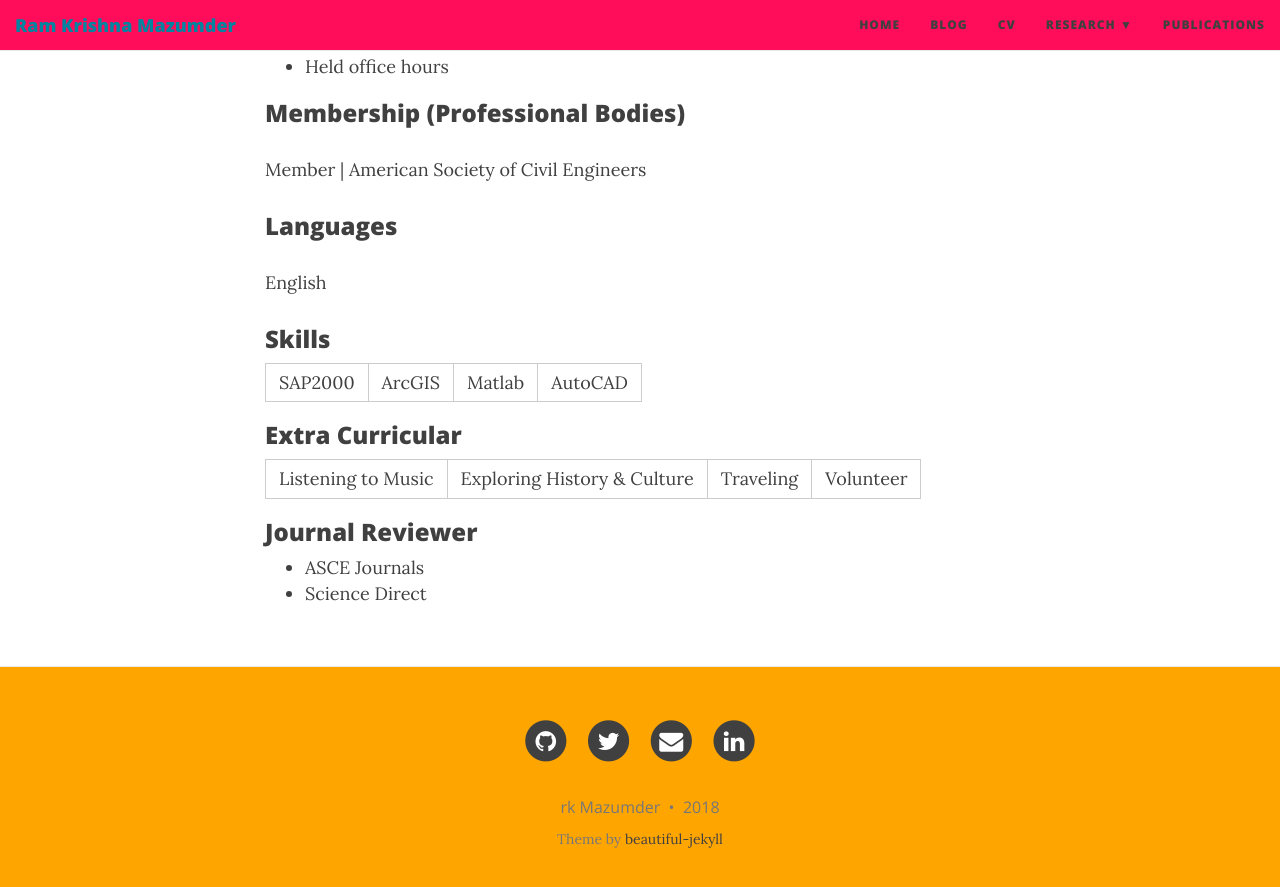
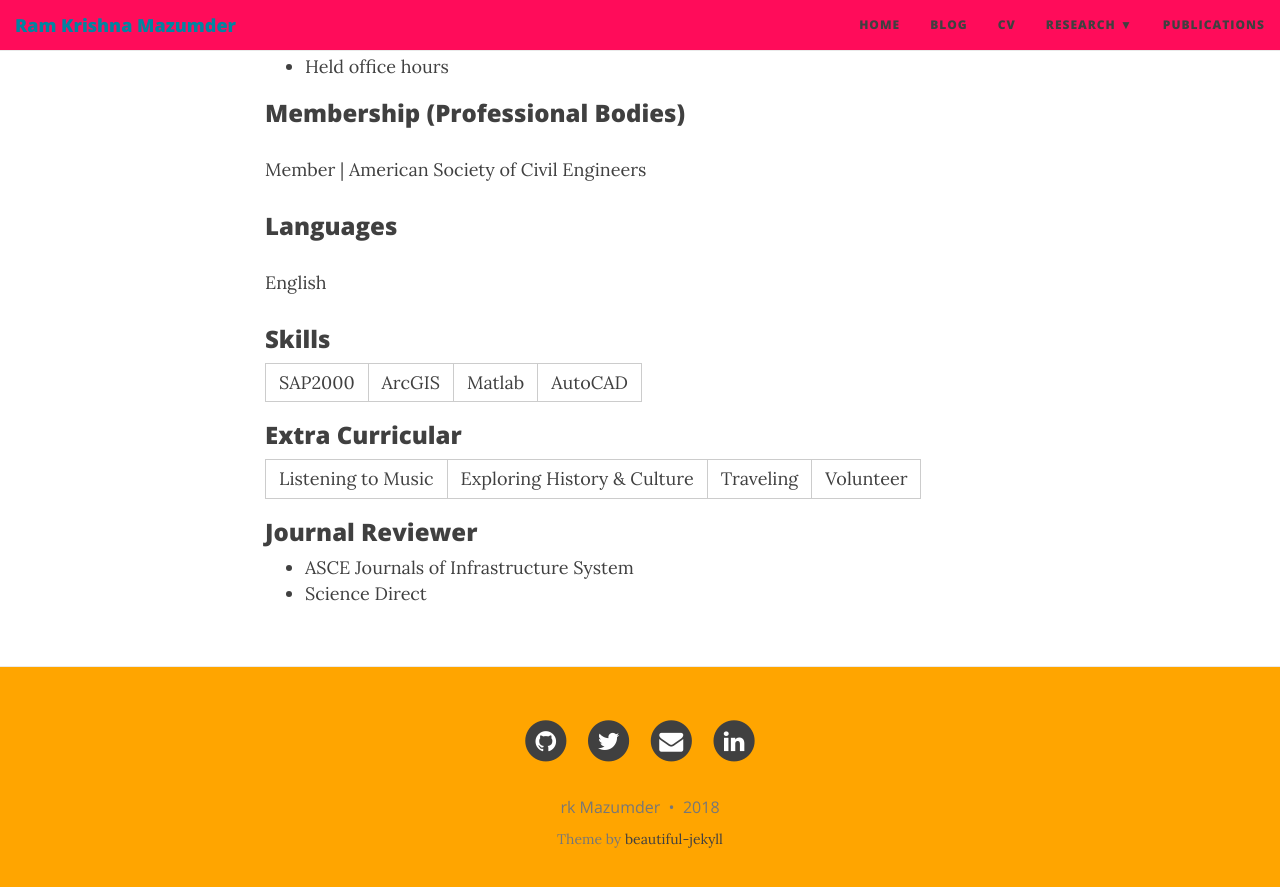
Before and after one commit to ams0098/abdul, a Jekyll site: the page built from CVams.md, in a window 1280 px wide and 900 px high, scrolled down 2337 px. Shown: the top 887 px of the window. Built offline with Jekyll 4.4.1, drawn with Linux system fonts in a browser that asks for light colours; nearby versions of some CDN libraries.

Commit message:
Update and rename CVrkm.md to CVams.md

```diff
--- a/CVrkm.md
+++ b/CVams.md
@@ -86,5 +86,5 @@ Listening to Music| Exploring History & Culture | Traveling | Volunteer
 
 ### Journal Reviewer
 
-* ASCE Journals
+* ASCE Journals of Infrastructure System
 * Science Direct
```
